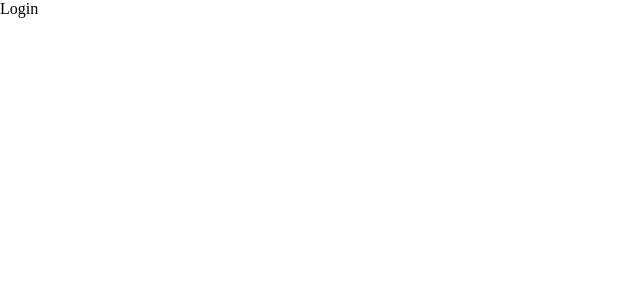
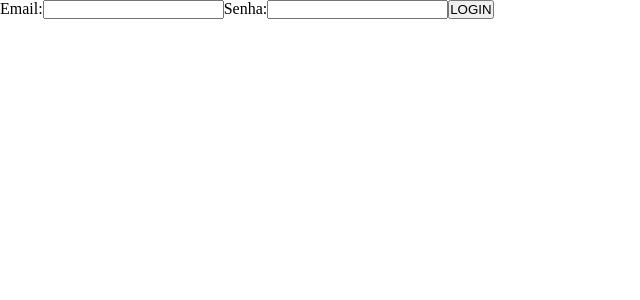
Before and after one commit to Romulo-Sergio-RE/CRUD_de_usuarios, a React (Create React App) app: page / in a window 1280 px wide. Shown: the top 300 px of the page, without its empty margins (0-640 px from the left). Built offline with nearby package versions, Linux system fonts and the light colour scheme.

Commit message:
criacao dos formularios
criacao dos formulario de cadastro e logine criacao das rotas

```diff
--- a/src/app/pages/cadastro/index.tsx
+++ b/src/app/pages/cadastro/index.tsx
@@ -1,5 +1,42 @@
+import { FormEvent, useState } from "react"
+
 export const CadastroPage = () =>{
+
+    const[name, setName] = useState("")
+    const[email, setEmail] = useState("")
+    const[password, setPassword] = useState("")
+
+    const register = (event: FormEvent<HTMLFormElement>) =>{
+        event.preventDefault()
+        console.log(name)
+        console.log(email)
+        console.log(password)
+    }
+
     return(
-        <div>cadastro</div>
+        <form onSubmit={(event) => register(event)}>
+            <label>Name:</label>
+            <input
+                type="text"
+                placeholder="name"
+                value={name}
+                onChange={(e)=> setName(e.target.value)}
+            />
+            <label>Email:</label>
+            <input
+                type="email"
+                placeholder="email"
+                value={email}
+                onChange={(e)=> setEmail(e.target.value)}
+            />
+            <label>Senha:</label>
+            <input
+                type="password"
+                placeholder='password'
+                value={password}
+                onChange={(e)=> setPassword(e.target.value)}
+            />
+            <button type="submit">REGISTER</button>
+        </form>
     )
 }
--- a/src/app/pages/homePage/index.tsx
+++ b/src/app/pages/homePage/index.tsx
@@ -1,5 +1,7 @@
 export const HomePage = () =>{
     return(
-        <div>home</div>
+        <div>
+            Bem-Vindo a pagina principal
+        </div>
     )
 }
--- a/src/app/pages/login/index.tsx
+++ b/src/app/pages/login/index.tsx
@@ -1,5 +1,32 @@
+import { FormEvent, useState } from "react"
+
 export const LoginPage = () =>{
+
+    const[email, setEmail] = useState("")
+    const[senha, setSenha] = useState("")
+
+    const signIn = (event: FormEvent<HTMLFormElement>)=>{
+        event.preventDefault()
+        console.log(email)
+        console.log(senha)
+    }
     return(
-        <div>Login</div>
+        <form onSubmit={(event) => signIn(event)}>
+            <label>Email:</label>
+            <input
+                type="text"
+                value={email}
+                onChange={(e)=> setEmail(e.target.value)}
+            />
+
+            <label>Senha:</label>
+            <input
+                type="text"
+                value={senha}
+                onChange={(e)=> setSenha(e.target.value)}
+            />
+
+            <button type="submit">LOGIN</button>
+        </form>
     )
 }
--- a/src/app/routes/index.tsx
+++ b/src/app/routes/index.tsx
@@ -1,5 +1,7 @@
 import { BrowserRouter, Route, Routes } from "react-router-dom";
-import { LoginPage }  from "../pages/login/index";
+import { CadastroPage } from "../pages/cadastro";
+import { HomePage } from "../pages/homePage";
+import { LoginPage }  from "../pages/login";
 
 export const Rotas = ({ children }: any) => {
     return(
@@ -7,6 +9,8 @@ export const Rotas = ({ children }: any) => {
             { children }
             <Routes>
                 <Route path="/" element={<LoginPage />}/>
+                <Route path="/register" element={<CadastroPage />}/>
+                <Route path="/Home" element={<HomePage />}/>
             </Routes>
         </BrowserRouter>
     );
```
